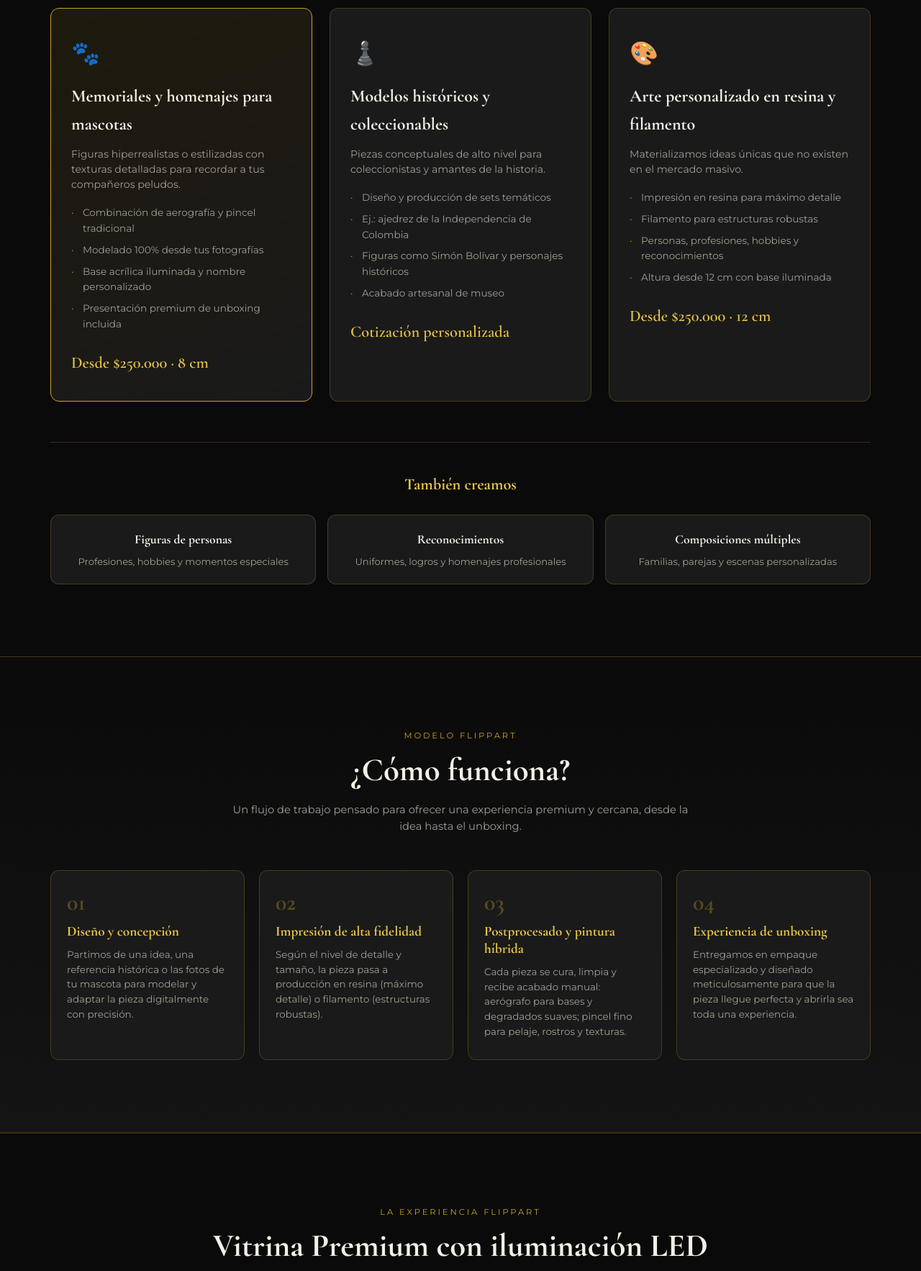
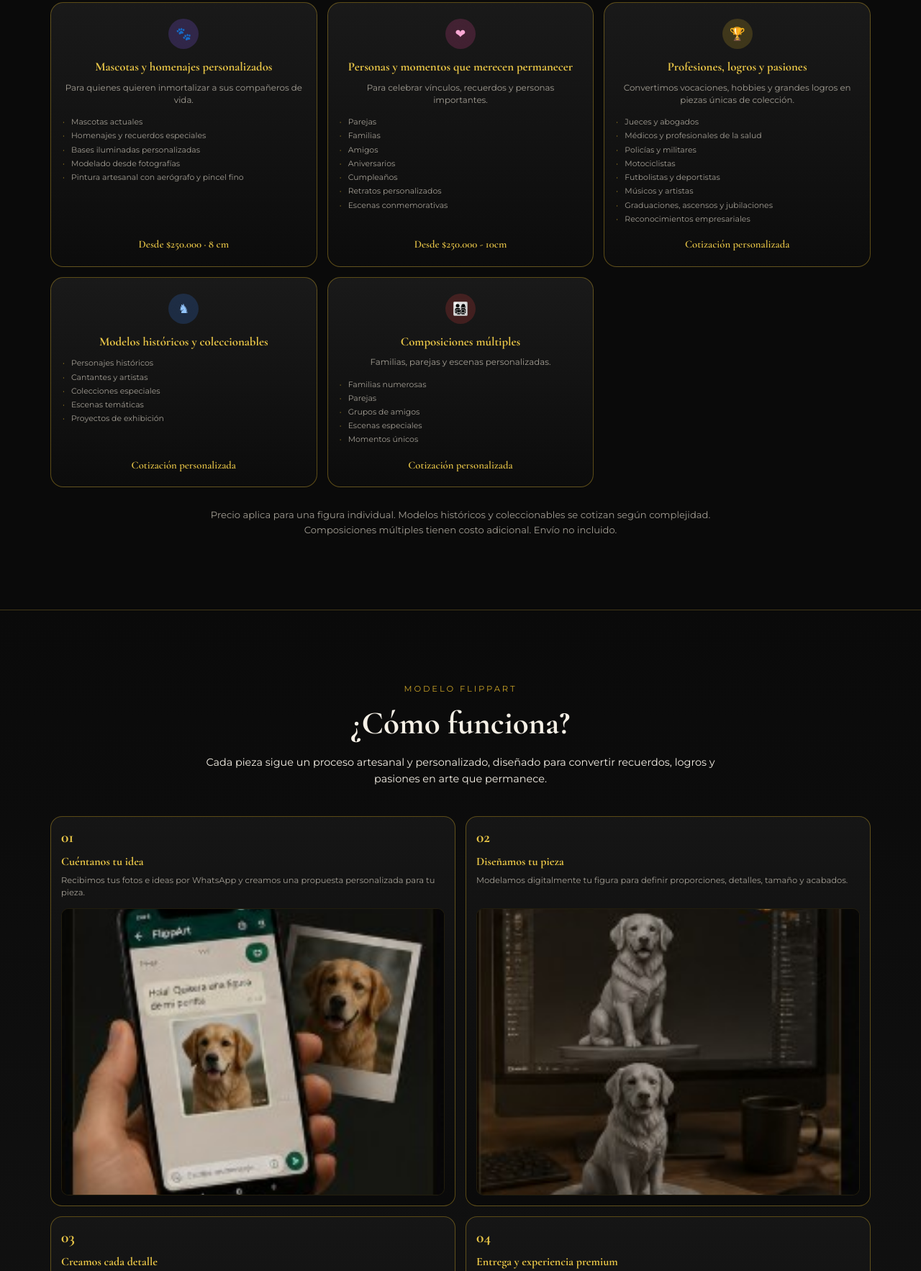
Before and after one commit to Sabaton9804/flippart-web, a website: page web/index.html in a window 1280 px wide. Shown: the part 1846-3612 px from the top of the page at 72% size. Drawn offline with nearby package versions, Linux system fonts and the light colour scheme.

Commit message:
Rediseñar Qué hacemos y Cómo funciona con tarjetas premium, figuras e imágenes de proceso.

```diff
--- a/web/css/style.css
+++ b/web/css/style.css
@@ -350,6 +350,10 @@ a { color: inherit; text-decoration: none; }
 
 .section__title--center { text-align: center; }
 
+.section__title-accent {
+  color: var(--gold-light);
+}
+
 /* About */
 .section--about { background: var(--black-soft); }
 
@@ -553,57 +557,84 @@ a { color: inherit; text-decoration: none; }
 /* Services */
 .section--services { background: var(--black); }
 
+.section--services .section__title {
+  margin-bottom: 40px;
+}
+
 .services {
   display: grid;
-  grid-template-columns: repeat(3, 1fr);
-  gap: 24px;
+  grid-template-columns: repeat(5, minmax(0, 1fr));
+  gap: 14px;
+  align-items: stretch;
 }
 
 .service-card {
-  padding: 36px 28px;
-  background: var(--black-card);
-  border: 1px solid var(--border);
-  border-radius: var(--radius);
-  transition: transform 0.3s, border-color 0.3s;
+  display: flex;
+  flex-direction: column;
+  padding: 22px 16px 18px;
+  background: linear-gradient(180deg, rgba(26, 26, 26, 0.98), rgba(12, 12, 12, 0.98));
+  border: 1.5px solid rgba(201, 162, 39, 0.42);
+  border-radius: 18px;
+  transition: transform 0.3s, border-color 0.3s, box-shadow 0.3s;
 }
 
 .service-card:hover {
   transform: translateY(-4px);
-  border-color: var(--gold);
-}
-
-.service-card--featured {
-  border-color: var(--gold);
-  background: linear-gradient(160deg, rgba(201, 162, 39, 0.1), var(--black-card));
-}
-
-.service-card__icon { font-size: 2rem; margin-bottom: 16px; }
+  border-color: rgba(201, 162, 39, 0.75);
+  box-shadow: 0 18px 40px rgba(0, 0, 0, 0.35), 0 0 24px rgba(201, 162, 39, 0.08);
+}
+
+.service-card__icon {
+  width: 42px;
+  height: 42px;
+  margin: 0 auto 14px;
+  display: grid;
+  place-items: center;
+  border-radius: 50%;
+  font-size: 1.1rem;
+  line-height: 1;
+}
+
+.service-card__icon--pets { background: rgba(139, 92, 246, 0.22); color: #c4b5fd; }
+.service-card__icon--people { background: rgba(236, 72, 153, 0.2); color: #f9a8d4; }
+.service-card__icon--career { background: rgba(201, 162, 39, 0.22); color: var(--gold-light); }
+.service-card__icon--history { background: rgba(59, 130, 246, 0.2); color: #93c5fd; }
+.service-card__icon--group { background: rgba(239, 68, 68, 0.2); color: #fca5a5; }
 
 .service-card h3 {
   font-family: var(--font-display);
-  font-size: 1.5rem;
-  color: var(--cream);
+  font-size: 1.05rem;
+  color: var(--gold-light);
+  margin-bottom: 10px;
+  line-height: 1.3;
+  text-align: center;
+}
+
+.service-card__accent {
+  color: inherit;
+}
+
+.service-card__intro {
+  font-size: 0.74rem;
+  color: var(--text-muted);
   margin-bottom: 12px;
-}
-
-.service-card__intro {
-  font-size: 0.88rem;
-  color: var(--text-muted);
-  margin-bottom: 14px;
-  line-height: 1.5;
+  line-height: 1.45;
+  text-align: center;
 }
 
 .service-card ul {
   list-style: none;
-  margin-bottom: 20px;
+  margin-bottom: 14px;
+  flex: 1;
 }
 
 .service-card li {
-  font-size: 0.85rem;
-  color: var(--text-muted);
-  padding: 4px 0;
-  padding-left: 16px;
+  font-size: 0.68rem;
+  color: var(--text-muted);
+  padding: 2px 0;
+  padding-left: 12px;
   position: relative;
+  line-height: 1.4;
 }
 
 .service-card li::before {
@@ -615,50 +646,20 @@ a { color: inherit; text-decoration: none; }
 
 .service-card__price {
   font-family: var(--font-display);
-  font-size: 1.4rem;
+  font-size: 0.92rem;
   color: var(--gold-light);
   font-weight: 600;
-}
-
-.services-extra {
-  margin-top: 56px;
-  padding-top: 40px;
-  border-top: 1px solid var(--border);
   text-align: center;
-}
-
-.services-extra__title {
-  font-family: var(--font-display);
-  font-size: 1.4rem;
-  color: var(--gold-light);
-  margin-bottom: 24px;
-}
-
-.services-extra__grid {
-  display: grid;
-  grid-template-columns: repeat(3, 1fr);
-  gap: 16px;
-}
-
-.services-extra__item {
-  padding: 20px;
-  background: var(--black-card);
-  border: 1px solid var(--border);
-  border-radius: var(--radius);
-  display: flex;
-  flex-direction: column;
-  gap: 6px;
-}
-
-.services-extra__item strong {
-  font-family: var(--font-display);
-  font-size: 1.1rem;
-  color: var(--cream);
-}
-
-.services-extra__item span {
+  margin-top: auto;
+}
+
+.services__note {
+  text-align: center;
   font-size: 0.82rem;
   color: var(--text-muted);
+  max-width: 720px;
+  margin: 28px auto 0;
+  line-height: 1.6;
 }
 
 /* Workflow */
@@ -668,55 +669,101 @@ a { color: inherit; text-decoration: none; }
   border-bottom: 1px solid var(--border);
 }
 
+.section--workflow .section__title {
+  margin-bottom: 16px;
+}
+
 .workflow__intro {
   text-align: center;
-  max-width: 640px;
-  margin: -32px auto 48px;
-  color: var(--text-muted);
-  font-size: 0.92rem;
+  max-width: 720px;
+  margin: 0 auto 40px;
+  color: var(--cream);
+  font-size: 0.9rem;
+  line-height: 1.6;
 }
 
 .workflow {
   display: grid;
-  grid-template-columns: repeat(4, 1fr);
-  gap: 20px;
+  grid-template-columns: repeat(4, minmax(0, 1fr));
+  gap: 14px;
+  align-items: stretch;
 }
 
 .workflow__step {
-  padding: 28px 22px;
-  background: var(--black-card);
-  border: 1px solid var(--border);
-  border-radius: var(--radius);
-  position: relative;
-  transition: border-color 0.3s;
+  display: flex;
+  flex-direction: column;
+  padding: 18px 14px 14px;
+  background: linear-gradient(180deg, rgba(22, 22, 22, 0.98), rgba(10, 10, 10, 0.98));
+  border: 1.5px solid rgba(201, 162, 39, 0.42);
+  border-radius: 16px;
+  transition: border-color 0.3s, box-shadow 0.3s;
 }
 
 .workflow__step:hover {
-  border-color: var(--gold);
+  border-color: rgba(201, 162, 39, 0.72);
+  box-shadow: 0 12px 32px rgba(0, 0, 0, 0.35);
+}
+
+.workflow__head {
+  display: flex;
+  align-items: center;
+  gap: 10px;
+  margin-bottom: 12px;
 }
 
 .workflow__num {
-  display: block;
-  font-family: var(--font-display);
-  font-size: 2rem;
+  font-family: var(--font-display);
+  font-size: 1.35rem;
   font-weight: 700;
-  color: rgba(201, 162, 39, 0.35);
+  color: var(--gold-light);
+  line-height: 1;
+}
+
+.workflow__icon {
+  width: 34px;
+  height: 34px;
+  display: grid;
+  place-items: center;
+  color: var(--gold-light);
+  border: 1.5px solid rgba(201, 162, 39, 0.45);
+  border-radius: 50%;
+  background: rgba(201, 162, 39, 0.08);
+}
+
+.workflow__icon svg {
+  width: 18px;
+  height: 18px;
+}
+
+.workflow__step h3 {
+  font-family: var(--font-display);
+  font-size: 1rem;
+  color: var(--gold-light);
+  margin-bottom: 8px;
+  line-height: 1.25;
+}
+
+.workflow__step p {
+  font-size: 0.72rem;
+  color: var(--text-muted);
+  line-height: 1.5;
   margin-bottom: 12px;
-  line-height: 1;
-}
-
-.workflow__step h3 {
-  font-family: var(--font-display);
-  font-size: 1.2rem;
-  color: var(--gold-light);
-  margin-bottom: 10px;
-  line-height: 1.25;
-}
-
-.workflow__step p {
-  font-size: 0.84rem;
-  color: var(--text-muted);
-  line-height: 1.55;
+}
+
+.workflow__media {
+  margin-top: auto;
+  border-radius: 10px;
+  overflow: hidden;
+  background: #0a0a0a;
+  border: 1px solid rgba(201, 162, 39, 0.12);
+  aspect-ratio: 4 / 3;
+}
+
+.workflow__media img {
+  width: 100%;
+  height: 100%;
+  object-fit: cover;
+  object-position: center;
 }
 
 /* Vitrina premium */
@@ -860,17 +907,6 @@ a { color: inherit; text-decoration: none; }
   border-top: 1px solid var(--border);
 }
 
-/* Premium */
-.section--premium {
-  background: linear-gradient(180deg, var(--black-soft), var(--black));
-}
-
-.premium__icon {
-  font-size: 1.5rem;
-  margin-bottom: 12px;
-  color: var(--gold);
-}
-
 .gallery__intro {
   text-align: center;
   max-width: 620px;
@@ -878,29 +914,6 @@ a { color: inherit; text-decoration: none; }
   color: var(--text-muted);
   font-size: 0.9rem;
   line-height: 1.6;
-}
-
-.premium {
-  display: grid;
-  grid-template-columns: repeat(3, 1fr);
-  gap: 24px;
-}
-
-.premium__item {
-  text-align: center;
-  padding: 32px 24px;
-}
-
-.premium__item h3 {
-  font-family: var(--font-display);
-  font-size: 1.3rem;
-  color: var(--gold-light);
-  margin-bottom: 12px;
-}
-
-.premium__item p {
-  font-size: 0.85rem;
-  color: var(--text-muted);
 }
 
 /* Gallery */
@@ -1859,6 +1872,16 @@ a { color: inherit; text-decoration: none; }
 }
 
 /* Responsive */
+@media (max-width: 1280px) {
+  .services {
+    grid-template-columns: repeat(3, minmax(0, 1fr));
+  }
+
+  .workflow {
+    grid-template-columns: repeat(2, minmax(0, 1fr));
+  }
+}
+
 @media (max-width: 900px) {
   .hero__inner {
     grid-template-columns: 1fr;
@@ -1889,18 +1912,19 @@ a { color: inherit; text-decoration: none; }
   }
 
   .about,
-  .services,
-  .premium,
   .contact,
   .contact-grid,
   .pricing,
-  .workflow,
-  .services-extra__grid,
   .testimonials,
   .value-anchor__compare,
   .footer__grid,
   .vitrina__hero,
   .vitrina__showcase { grid-template-columns: 1fr; }
+
+  .services {
+    grid-template-columns: repeat(2, minmax(0, 1fr));
+    gap: 16px;
+  }
 
   .about__values {
     grid-template-columns: 1fr 1fr;
@@ -1937,6 +1961,8 @@ a { color: inherit; text-decoration: none; }
 
 @media (max-width: 600px) {
   .steps { grid-template-columns: 1fr; }
+  .services { grid-template-columns: 1fr; }
+  .workflow { grid-template-columns: 1fr; }
   .about__values { grid-template-columns: 1fr; }
   .about-card {
     grid-template-columns: 56px 1fr;
--- a/web/index.html
+++ b/web/index.html
@@ -240,63 +240,79 @@
   <section class="section section--services" id="servicios">
     <div class="container">
       <span class="section__label section__label--center">Qué hacemos</span>
-      <h2 class="section__title section__title--center">Nuestro universo creativo</h2>
+      <h2 class="section__title section__title--center">Creamos recuerdos que se convierten en arte</h2>
       <div class="services">
-        <article class="service-card service-card--featured">
-          <div class="service-card__icon">🐾</div>
-          <h3>Memoriales y homenajes para mascotas</h3>
-          <p class="service-card__intro">Figuras hiperrealistas o estilizadas con texturas detalladas para recordar a tus compañeros peludos.</p>
+        <article class="service-card">
+          <div class="service-card__icon service-card__icon--pets" aria-hidden="true">🐾</div>
+          <h3>Mascotas y homenajes <span class="service-card__accent">personalizados</span></h3>
+          <p class="service-card__intro">Para quienes quieren inmortalizar a sus compañeros de vida.</p>
           <ul>
-            <li>Combinación de aerografía y pincel tradicional</li>
-            <li>Modelado 100% desde tus fotografías</li>
-            <li>Base acrílica iluminada y nombre personalizado</li>
-            <li>Presentación premium de unboxing incluida</li>
+            <li>Mascotas actuales</li>
+            <li>Homenajes y recuerdos especiales</li>
+            <li>Bases iluminadas personalizadas</li>
+            <li>Modelado desde fotografías</li>
+            <li>Pintura artesanal con aerógrafo y pincel fino</li>
           </ul>
           <p class="service-card__price">Desde $250.000 · 8 cm</p>
         </article>
         <article class="service-card">
-          <div class="service-card__icon">♟️</div>
-          <h3>Modelos históricos y coleccionables</h3>
-          <p class="service-card__intro">Piezas conceptuales de alto nivel para coleccionistas y amantes de la historia.</p>
+          <div class="service-card__icon service-card__icon--people" aria-hidden="true">❤</div>
+          <h3>Personas y momentos que <span class="service-card__accent">merecen permanecer</span></h3>
+          <p class="service-card__intro">Para celebrar vínculos, recuerdos y personas importantes.</p>
           <ul>
-            <li>Diseño y producción de sets temáticos</li>
-            <li>Ej.: ajedrez de la Independencia de Colombia</li>
-            <li>Figuras como Simón Bolívar y personajes históricos</li>
-            <li>Acabado artesanal de museo</li>
+            <li>Parejas</li>
+            <li>Familias</li>
+            <li>Amigos</li>
+            <li>Aniversarios</li>
+            <li>Cumpleaños</li>
+            <li>Retratos personalizados</li>
+            <li>Escenas conmemorativas</li>
+          </ul>
+          <p class="service-card__price">Desde $250.000 - 10cm</p>
+        </article>
+        <article class="service-card">
+          <div class="service-card__icon service-card__icon--career" aria-hidden="true">🏆</div>
+          <h3>Profesiones, <span class="service-card__accent">logros y pasiones</span></h3>
+          <p class="service-card__intro">Convertimos vocaciones, hobbies y grandes logros en piezas únicas de colección.</p>
+          <ul>
+            <li>Jueces y abogados</li>
+            <li>Médicos y profesionales de la salud</li>
+            <li>Policías y militares</li>
+            <li>Motociclistas</li>
+            <li>Futbolistas y deportistas</li>
+            <li>Músicos y artistas</li>
+            <li>Graduaciones, ascensos y jubilaciones</li>
+            <li>Reconocimientos empresariales</li>
           </ul>
           <p class="service-card__price">Cotización personalizada</p>
         </article>
         <article class="service-card">
-          <div class="service-card__icon">🎨</div>
-          <h3>Arte personalizado en resina y filamento</h3>
-          <p class="service-card__intro">Materializamos ideas únicas que no existen en el mercado masivo.</p>
+          <div class="service-card__icon service-card__icon--history" aria-hidden="true">♞</div>
+          <h3>Modelos históricos <span class="service-card__accent">y coleccionables</span></h3>
           <ul>
-            <li>Impresión en resina para máximo detalle</li>
-            <li>Filamento para estructuras robustas</li>
-            <li>Personas, profesiones, hobbies y reconocimientos</li>
-            <li>Altura desde 12 cm con base iluminada</li>
+            <li>Personajes históricos</li>
+            <li>Cantantes y artistas</li>
+            <li>Colecciones especiales</li>
+            <li>Escenas temáticas</li>
+            <li>Proyectos de exhibición</li>
           </ul>
-          <p class="service-card__price">Desde $250.000 · 12 cm</p>
+          <p class="service-card__price">Cotización personalizada</p>
+        </article>
+        <article class="service-card">
+          <div class="service-card__icon service-card__icon--group" aria-hidden="true">👨‍👩‍👧‍👦</div>
+          <h3>Composiciones <span class="service-card__accent">múltiples</span></h3>
+          <p class="service-card__intro">Familias, parejas y escenas personalizadas.</p>
+          <ul>
+            <li>Familias numerosas</li>
+            <li>Parejas</li>
+            <li>Grupos de amigos</li>
+            <li>Escenas especiales</li>
+            <li>Momentos únicos</li>
+          </ul>
+          <p class="service-card__price">Cotización personalizada</p>
         </article>
       </div>
-
-      <div class="services-extra">
-        <h3 class="services-extra__title">También creamos</h3>
-        <div class="services-extra__grid">
-          <div class="services-extra__item">
-            <strong>Figuras de personas</strong>
-            <span>Profesiones, hobbies y momentos especiales</span>
-          </div>
-          <div class="services-extra__item">
-            <strong>Reconocimientos</strong>
-            <span>Uniformes, logros y homenajes profesionales</span>
-          </div>
-          <div class="services-extra__item">
-            <strong>Composiciones múltiples</strong>
-            <span>Familias, parejas y escenas personalizadas</span>
-          </div>
-        </div>
-      </div>
+      <p class="services__note">Precio aplica para una figura individual. Modelos históricos y coleccionables se cotizan según complejidad. Composiciones múltiples tienen costo adicional. Envío no incluido.</p>
     </div>
   </section>
 
@@ -304,27 +320,47 @@
     <div class="container">
       <span class="section__label section__label--center">Modelo FlippArt</span>
       <h2 class="section__title section__title--center">¿Cómo funciona?</h2>
-      <p class="workflow__intro">Un flujo de trabajo pensado para ofrecer una experiencia premium y cercana, desde la idea hasta el unboxing.</p>
+      <p class="workflow__intro">Cada pieza sigue un proceso artesanal y personalizado, diseñado para convertir recuerdos, logros y pasiones en arte que permanece.</p>
       <div class="workflow">
         <article class="workflow__step">
-          <span class="workflow__num">01</span>
-          <h3>Diseño y concepción</h3>
-          <p>Partimos de una idea, una referencia histórica o las fotos de tu mascota para modelar y adaptar la pieza digitalmente con precisión.</p>
+          <div class="workflow__head">
+            <span class="workflow__num">01</span>
+          </div>
+          <h3>Cuéntanos tu idea</h3>
+          <p>Recibimos tus fotos e ideas por WhatsApp y creamos una propuesta personalizada para tu pieza.</p>
+          <div class="workflow__media">
+            <img src="assets/workflow/paso-01-whatsapp.jpg" alt="Cliente enviando fotos de su mascota por WhatsApp a FlippArt" loading="lazy">
+          </div>
         </article>
         <article class="workflow__step">
-          <span class="workflow__num">02</span>
-          <h3>Impresión de alta fidelidad</h3>
-          <p>Según el nivel de detalle y tamaño, la pieza pasa a producción en resina (máximo detalle) o filamento (estructuras robustas).</p>
+          <div class="workflow__head">
+            <span class="workflow__num">02</span>
+          </div>
+          <h3>Diseñamos tu pieza</h3>
+          <p>Modelamos digitalmente tu figura para definir proporciones, detalles, tamaño y acabados.</p>
+          <div class="workflow__media">
+            <img src="assets/workflow/paso-02-diseno.jpg" alt="Modelado 3D digital de figura personalizada en pantalla" loading="lazy">
+          </div>
         </article>
         <article class="workflow__step">
-          <span class="workflow__num">03</span>
-          <h3>Postprocesado y pintura híbrida</h3>
-          <p>Cada pieza se cura, limpia y recibe acabado manual: aerógrafo para bases y degradados suaves; pincel fino para pelaje, rostros y texturas.</p>
+          <div class="workflow__head">
+            <span class="workflow__num">03</span>
+          </div>
+          <h3>Creamos cada detalle</h3>
+          <p>Imprimimos y pintamos a mano cada pieza con técnicas artesanales para lograr un acabado realista.</p>
+          <div class="workflow__media">
+            <img src="assets/workflow/paso-03-pintura.jpg" alt="Pintura artesanal de figura personalizada con pincel fino" loading="lazy">
+          </div>
         </article>
         <article class="workflow__step">
-          <span class="workflow__num">04</span>
-          <h3>Experiencia de unboxing</h3>
-          <p>Entregamos en empaque especializado y diseñado meticulosamente para que la pieza llegue perfecta y abrirla sea toda una experiencia.</p>
+          <div class="workflow__head">
+            <span class="workflow__num">04</span>
+          </div>
+          <h3>Entrega y experiencia premium</h3>
+          <p>Empacamos tu obra con cuidado para que recibirla sea una experiencia especial de principio a fin.</p>
+          <div class="workflow__media">
+            <img src="assets/workflow/paso-04-entrega.jpg" alt="Empaque premium FlippArt con figura terminada y tarjeta de agradecimiento" loading="lazy">
+          </div>
         </article>
       </div>
     </div>
@@ -333,9 +369,9 @@
   <section class="section section--vitrina" id="vitrina">
     <div class="vitrina__glow"></div>
     <div class="container">
-      <span class="section__label section__label--center">La experiencia FlippArt</span>
-      <h2 class="section__title section__title--center">Vitrina Premium con iluminación LED</h2>
-      <p class="vitrina__intro">Cada obra llega en una urna exclusiva con luz integrada, pensada para exhibir tu figura como pieza de museo. No es solo un regalo: es un homenaje que brilla en tu hogar.</p>
+      <span class="section__label section__label--center">Que incluye tu experiencia FlippArt</span>
+      <h2 class="section__title section__title--center">Vitrina Premium Iluminada</h2>
+      <p class="vitrina__intro">Cada pieza es creada, presentada y entregada con el mismo cuidado con el que fue concebida. Desde los acabados artesanales hasta su presentación final, todo está diseñado para convertir tu recuerdo en una experiencia inolvidable.</p>
 
       <div class="vitrina__hero">
         <div class="vitrina__hero-media">
@@ -343,7 +379,6 @@
           <span class="vitrina__badge">Incluida en cada pedido</span>
         </div>
         <div class="vitrina__hero-text">
-          <h3>Tu recuerdo merece una vitrina de lujo</h3>
           <ul class="vitrina__features">
             <li>
               <strong>Urna exclusiva con LED</strong>
@@ -378,30 +413,6 @@
           <img src="media/Figuras Fotos/WhatsApp Image 2026-05-17 at 5.17.25 PM (6).jpeg" alt="Detalle de figura personalizada en base acrílica iluminada" loading="lazy">
           <figcaption>Detalle de acabado artesanal</figcaption>
         </figure>
-      </div>
-    </div>
-  </section>
-
-  <section class="section section--premium">
-    <div class="container">
-      <span class="section__label section__label--center">Qué incluye</span>
-      <h2 class="section__title section__title--center">Todo lo que recibes con tu figura</h2>
-      <div class="premium">
-        <div class="premium__item">
-          <div class="premium__icon">✦</div>
-          <h3>Urna Premium Exclusiva</h3>
-          <p>Vitrina con tecnología LED integrada para exhibir y proteger tu obra con elegancia.</p>
-        </div>
-        <div class="premium__item">
-          <div class="premium__icon">⚡</div>
-          <h3>Adaptador de Corriente</h3>
-          <p>Interruptor de fácil acceso para controlar la iluminación de forma segura.</p>
-        </div>
-        <div class="premium__item">
-          <div class="premium__icon">♥</div>
-          <h3>Caballete con Dedicatoria</h3>
-          <p>Soporte artístico con mensaje emotivo o fotografía especial — cortesía FlippArt.</p>
-        </div>
       </div>
     </div>
   </section>
```
Also changed, not shown: web/assets/services/mascotas-kira-figura-transparent.png (added), web/assets/services/personas-alicia-figura.png (added), web/assets/workflow/paso-01-whatsapp.jpg (added), web/assets/workflow/paso-02-diseno.jpg (added), web/assets/workflow/paso-03-pintura.jpg (added), web/assets/workflow/paso-04-entrega.jpg (added).
